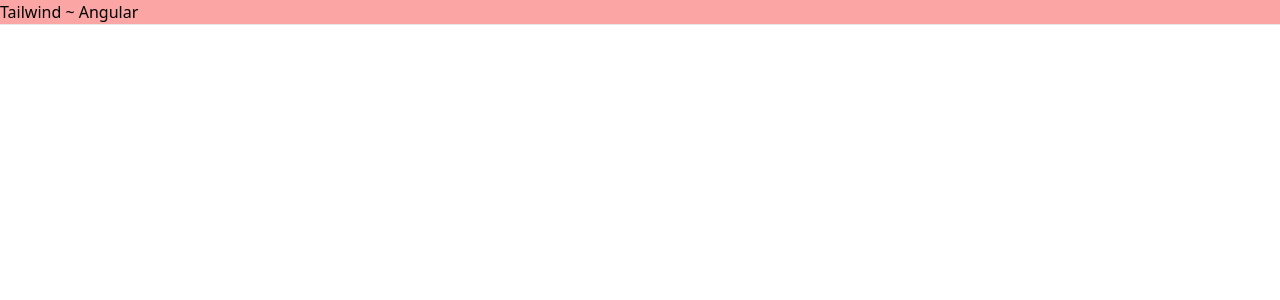
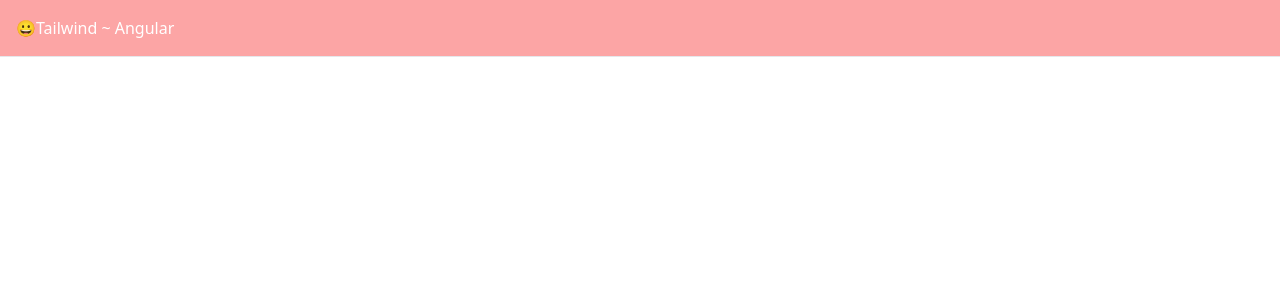
Before and after one commit to adritasharma/AngularApp_with_Tailwind, an Angular app: page / in a window 1280 px wide. Shown: the top 300 px of the page. Built offline with nearby package versions, Linux system fonts and the light colour scheme.

Commit message:
nav brand - title and logo added

```diff
--- a/src/core/header/header.component.html
+++ b/src/core/header/header.component.html
@@ -1,7 +1,12 @@
 <div class="header">
-  <div class="header-brand">
-    <span class="header-title">
-      Tailwind ~ Angular
-    </span>
+  <div class="container header-container">
+    <div class="header-brand">
+      <a class="header-logo">
+        😀
+      </a>
+      <span class="header-title">
+        Tailwind ~ Angular
+      </span>
+    </div>
   </div>
 </div>
--- a/src/core/header/header.component.scss
+++ b/src/core/header/header.component.scss
@@ -1,5 +1,15 @@
-@import 'tailwindcss/dist/utilities';
+:host{
+    @apply block;
+}
 
 .header {
-   @apply bg-red-300 border-b;
+   @apply bg-red-300 text-white border-b border-gray-200;
+
+   &-container {
+    @apply py-4 flex justify-between items-center
+   }
+
+   &-brand {
+    @apply flex items-center
+   }
 }
--- a/src/styles.scss
+++ b/src/styles.scss
@@ -1,3 +1,8 @@
 @import "tailwindcss/base";
 @import "tailwindcss/components";
 @import "tailwindcss/utilities";
+
+
+.container {
+    @apply w-full mx-auto px-4
+}
```
